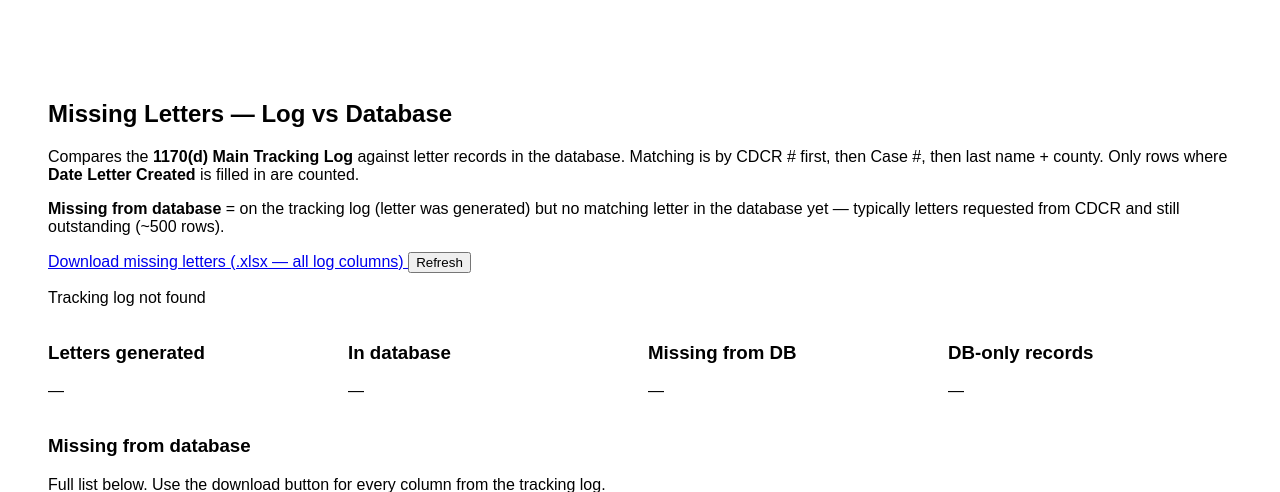
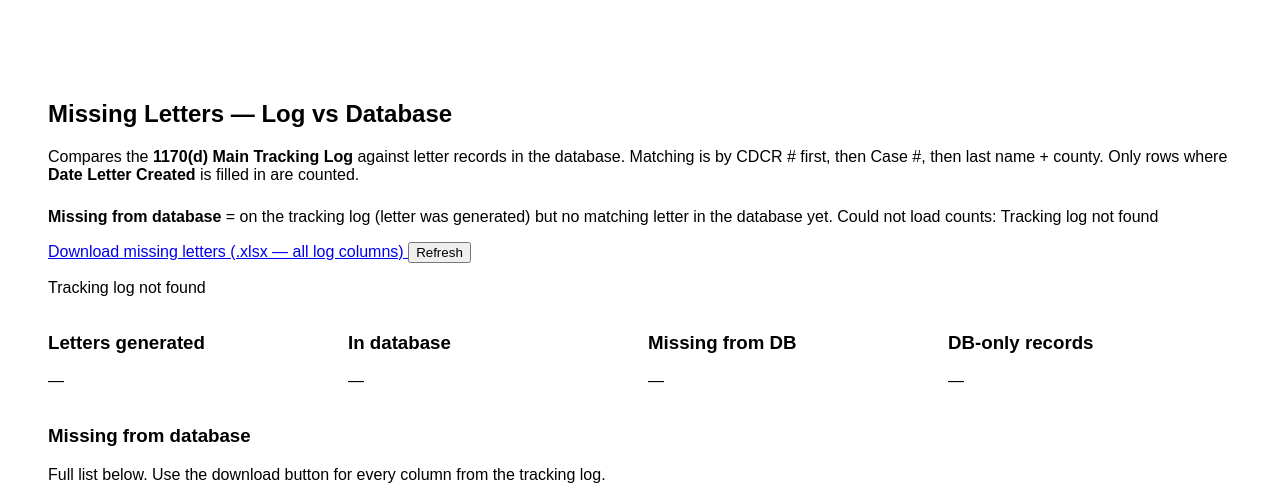
Before and after one commit to Resentencing/ResentencingProject, a Flask app: page /missing_letters_pra in a window 1280 px wide. Shown: the part 54-546 px from the top of the page. Run offline with Flask 3, Linux system fonts and the light colour scheme; the visitor is signed in with stand-in values (Sample User, id 1).

Commit message:
Load Missing Letters counts from log reconcile at runtime.
Replace static ~500 copy with live missing/matched/total from
load_log_reconcile summary on the page and stat cards.

```diff
--- a/mysite/OCRWebApp.py
+++ b/mysite/OCRWebApp.py
@@ -177,6 +177,30 @@ def _pipeline_subprocess_env():
     return env
 
 
+def _log_reconcile_summary():
+    """Counts for Missing Letters page (no full missing[] list — loaded via API)."""
+    from log_reconcile import load_log_reconcile
+
+    data = load_log_reconcile()
+    if not isinstance(data, dict):
+        return {}
+    keys = (
+        "error",
+        "log_filename",
+        "log_file_modified",
+        "total_log",
+        "total_log_raw",
+        "letter_created_filter",
+        "matched",
+        "missing_count",
+        "extra_in_db_count",
+        "match_by_cdcr",
+        "match_by_case",
+        "match_by_name_county",
+    )
+    return {k: data[k] for k in keys if k in data}
+
+
 def _load_dashboard_recent_activity(max_items=10):
     """Parse tail of ``upload_safety.log`` into activity rows (most recent first)."""
     path = os.path.join(_dashboard_logs_dir(), "upload_safety.log")
@@ -1554,7 +1578,10 @@ def refresh_metadata():
 def missing_letters_pra():
     if not session.get('logged_in'):
         return redirect(url_for('login'))
-    return render_template("missing_letters_pra.html")
+    return render_template(
+        "missing_letters_pra.html",
+        reconcile=_log_reconcile_summary(),
+    )
 
 
 @app.route('/api/log_reconcile')
--- a/mysite/templates/missing_letters_pra.html
+++ b/mysite/templates/missing_letters_pra.html
@@ -11,8 +11,15 @@
         Only rows where <strong>Date Letter Created</strong> is filled in are counted.
     </p>
     <p>
-        <strong>Missing from database</strong> = on the tracking log (letter was generated) but no matching letter in the database yet —
-        typically letters requested from CDCR and still outstanding (~500 rows).
+        <strong>Missing from database</strong> = on the tracking log (letter was generated) but no matching letter in the database yet.
+        {% if reconcile and not reconcile.get('error') and reconcile.get('missing_count') is not none %}
+        As of the latest reconcile: <strong>{{ "{:,}".format(reconcile.missing_count) }}</strong> missing
+        ({{ "{:,}".format(reconcile.matched) }} matched of {{ "{:,}".format(reconcile.total_log) }} letters on the log).
+        {% elif reconcile and reconcile.get('error') %}
+        <span class="alert alert-warning" style="display:inline-block;margin-top:0.5rem;">Could not load counts: {{ reconcile.error }}</span>
+        {% else %}
+        Counts load below after reconcile runs.
+        {% endif %}
     </p>
 
     <div class="actions-section" style="margin: 1rem 0;">
@@ -28,19 +35,19 @@
     <div id="reconcile-summary" class="stats-grid" style="display:flex;flex-wrap:wrap;gap:1rem;margin:1rem 0;">
         <div class="stat-card" style="min-width:140px;flex:1;">
             <h3>Letters generated</h3>
-            <p class="stat-number" id="recon-total">—</p>
+            <p class="stat-number" id="recon-total">{% if reconcile and reconcile.get('total_log') is not none %}{{ "{:,}".format(reconcile.total_log) }}{% else %}—{% endif %}</p>
         </div>
         <div class="stat-card" style="min-width:140px;flex:1;">
             <h3>In database</h3>
-            <p class="stat-number" id="recon-matched">—</p>
+            <p class="stat-number" id="recon-matched">{% if reconcile and reconcile.get('matched') is not none %}{{ "{:,}".format(reconcile.matched) }}{% else %}—{% endif %}</p>
         </div>
         <div class="stat-card" style="min-width:140px;flex:1;">
             <h3>Missing from DB</h3>
-            <p class="stat-number" id="recon-missing">—</p>
+            <p class="stat-number" id="recon-missing">{% if reconcile and reconcile.get('missing_count') is not none %}{{ "{:,}".format(reconcile.missing_count) }}{% else %}—{% endif %}</p>
         </div>
         <div class="stat-card" style="min-width:140px;flex:1;">
             <h3>DB-only records</h3>
-            <p class="stat-number" id="recon-extra">—</p>
+            <p class="stat-number" id="recon-extra">{% if reconcile and reconcile.get('extra_in_db_count') is not none %}{{ "{:,}".format(reconcile.extra_in_db_count) }}{% else %}—{% endif %}</p>
         </div>
     </div>
 
```
